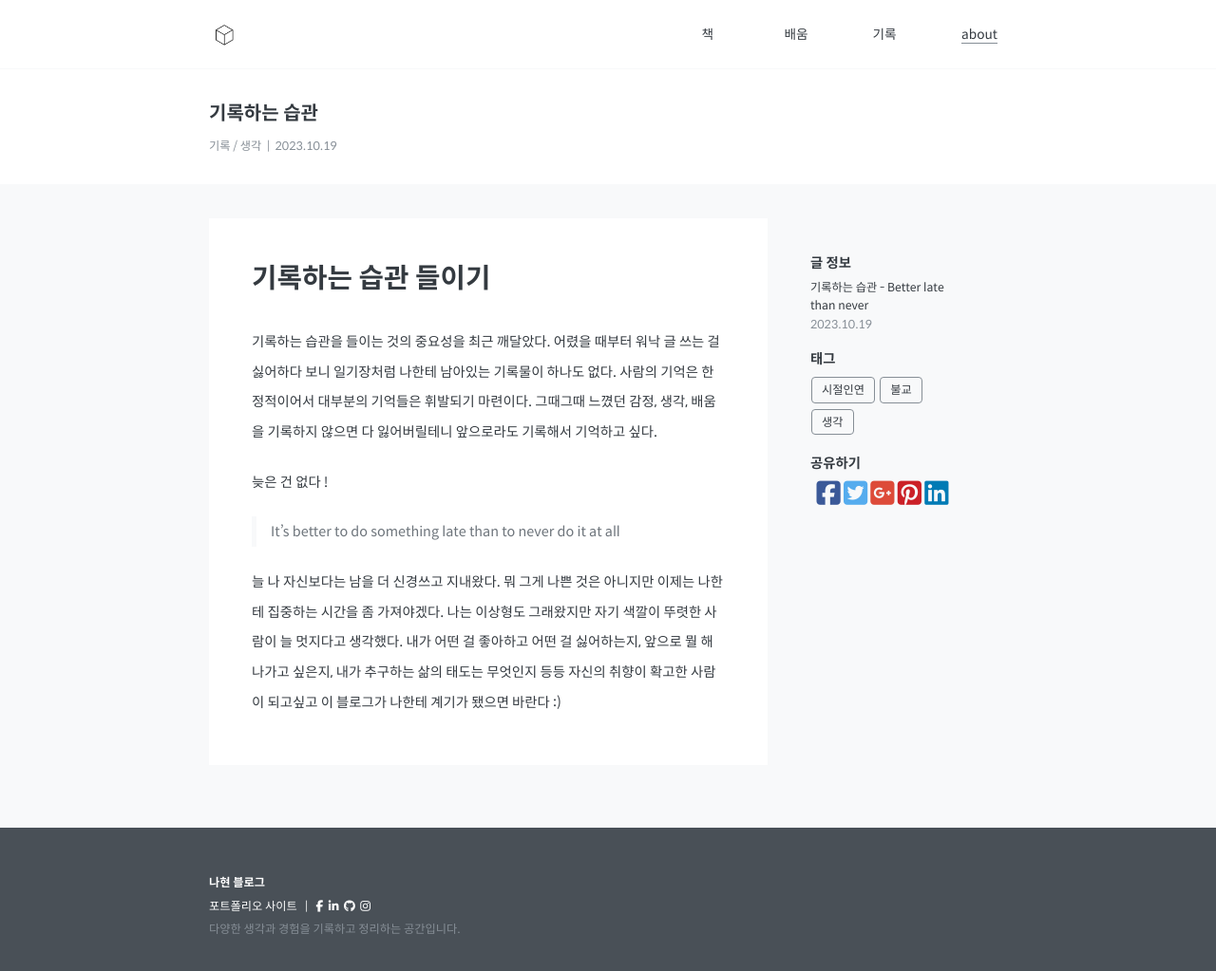
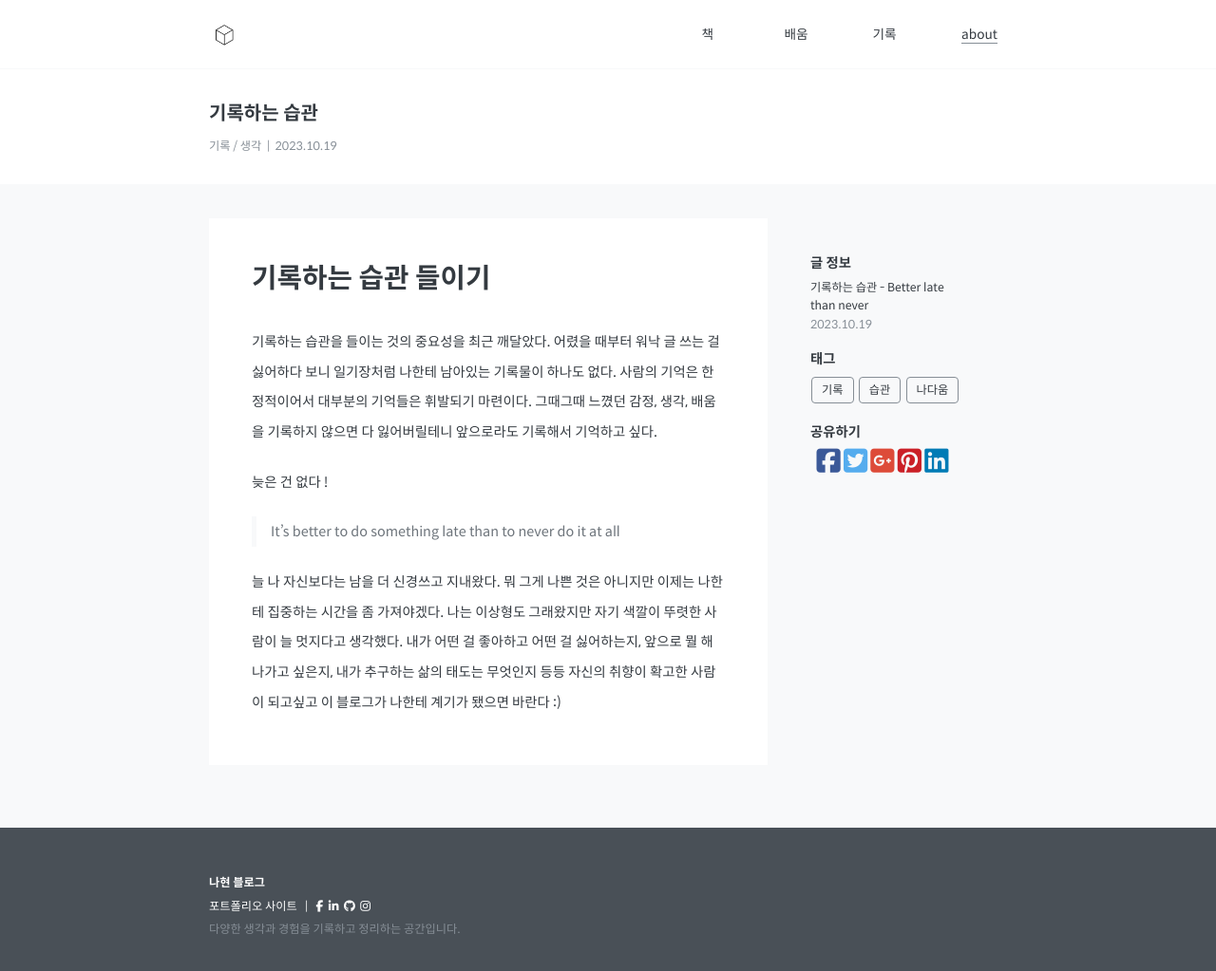
Before and after one commit to jyoonsong/jyoonsong.github.io, a Jekyll site: the page built from _posts/2023-10-19-record.md, in a window 1280 px wide and 1036 px high. Shown: the top 1023 px of the window at 95% size. Built offline with Jekyll 4.4.1, drawn with Linux system fonts in a browser that asks for light colours; nearby versions of some CDN libraries.

Commit message:
second post

```diff
--- a/_posts/2023-10-19-record.md
+++ b/_posts/2023-10-19-record.md
@@ -6,9 +6,9 @@ date:   2023-10-19 10:19:30
 author: nahyun
 categories: ["기록", "생각"]
 tags:
-  - "시절인연"
-  - "불교"
-  - "생각"
+  - "기록"
+  - "습관"
+  - "나다움"
   - "published"
 ---
 
```
